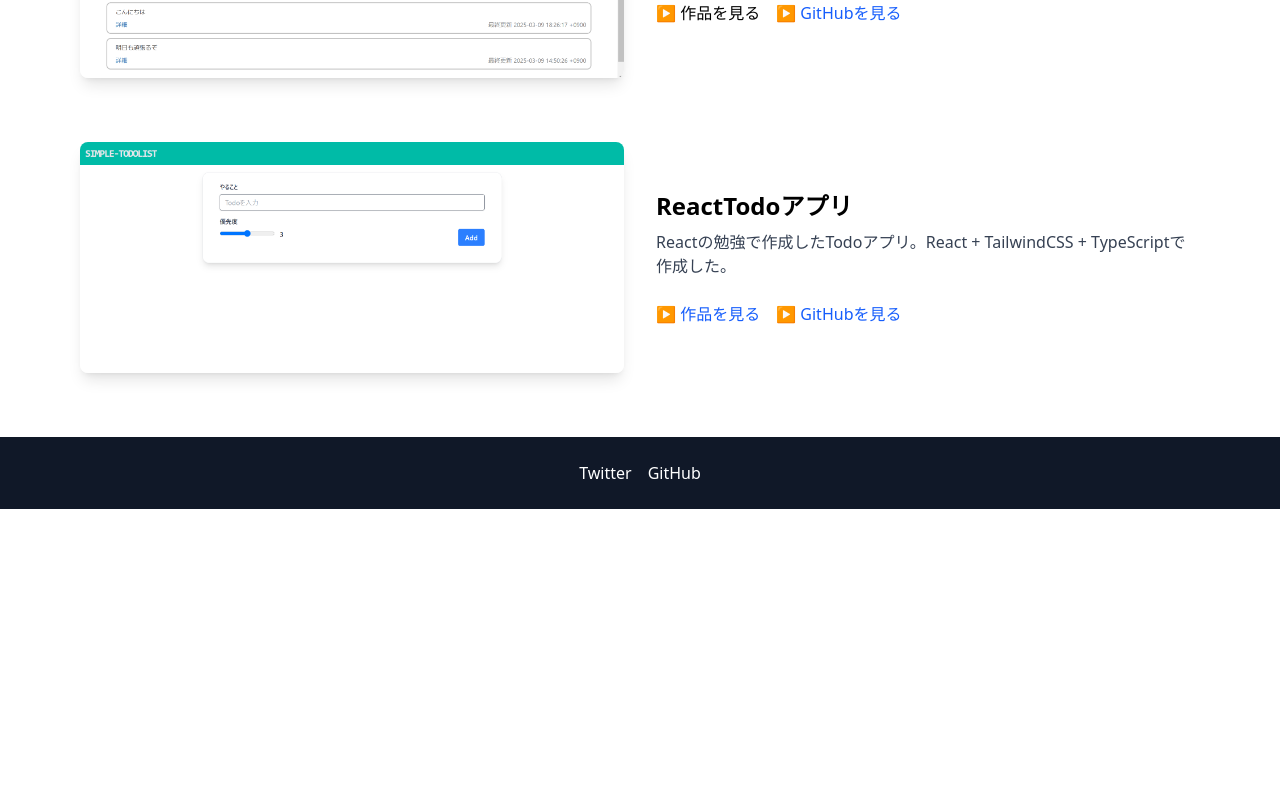
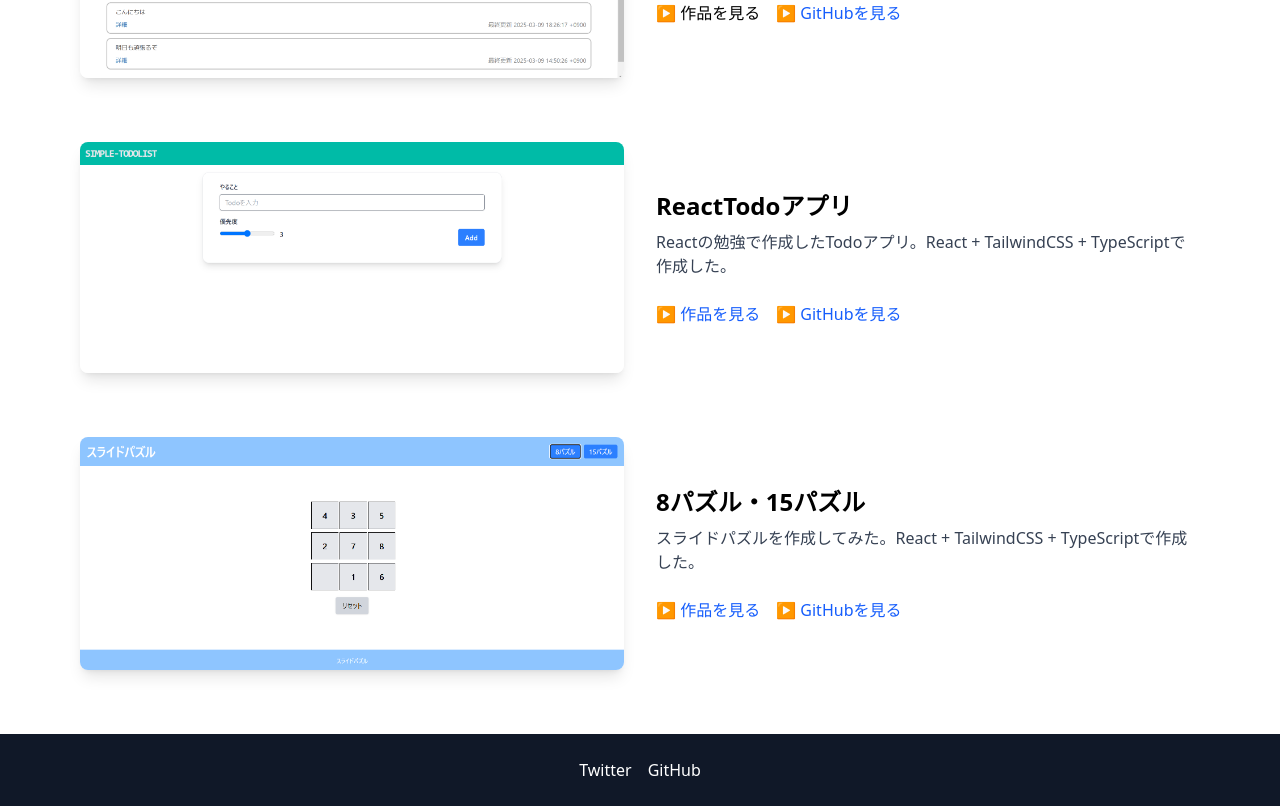
Before and after one commit to Wak8810/My-Portfolio, a React (Vite) app: page / in a window 1280 px wide. Shown: the part 597-1403 px from the top of the page. Before the commit the page ends 1106 px from the top, so only its background shows below. Built offline with nearby package versions, Linux system fonts and the light colour scheme.

Commit message:
スライドパズルの追加

```diff
--- a/src/App.tsx
+++ b/src/App.tsx
@@ -8,6 +8,7 @@ import PortfolioItem from './components/PortfolioItem';
 import QuizAppImg from './Images/quiz_bazzar.png';
 import TwitteryImg from './Images/twittery.png';
 import ReactTodoImg from './Images/React-Todo.png';
+import SlidepuzzleImg from './Images/Slidepuzzle-react.png'
 
 const App: React.FC = () => {
   const works = [
@@ -30,6 +31,13 @@ const App: React.FC = () => {
       description: 'Reactの勉強で作成したTodoアプリ。React + TailwindCSS + TypeScriptで作成した。',
       link: 'https://wak8810.github.io/React-TodoList/',
       github: 'https://github.com/Wak8810/React-TodoList'
+    },
+    {
+      imageSrc: SlidepuzzleImg,
+      title: '8パズル・15パズル',
+      description: 'スライドパズルを作成してみた。React + TailwindCSS + TypeScriptで作成した。',
+      link: 'https://wak8810.github.io/slidepuzzles-react/',
+      github: 'https://github.com/Wak8810/slidepuzzles-react'
     },
   ];
 
```
Also changed, not shown: src/Images/Slidepuzzle-react.png (added).
